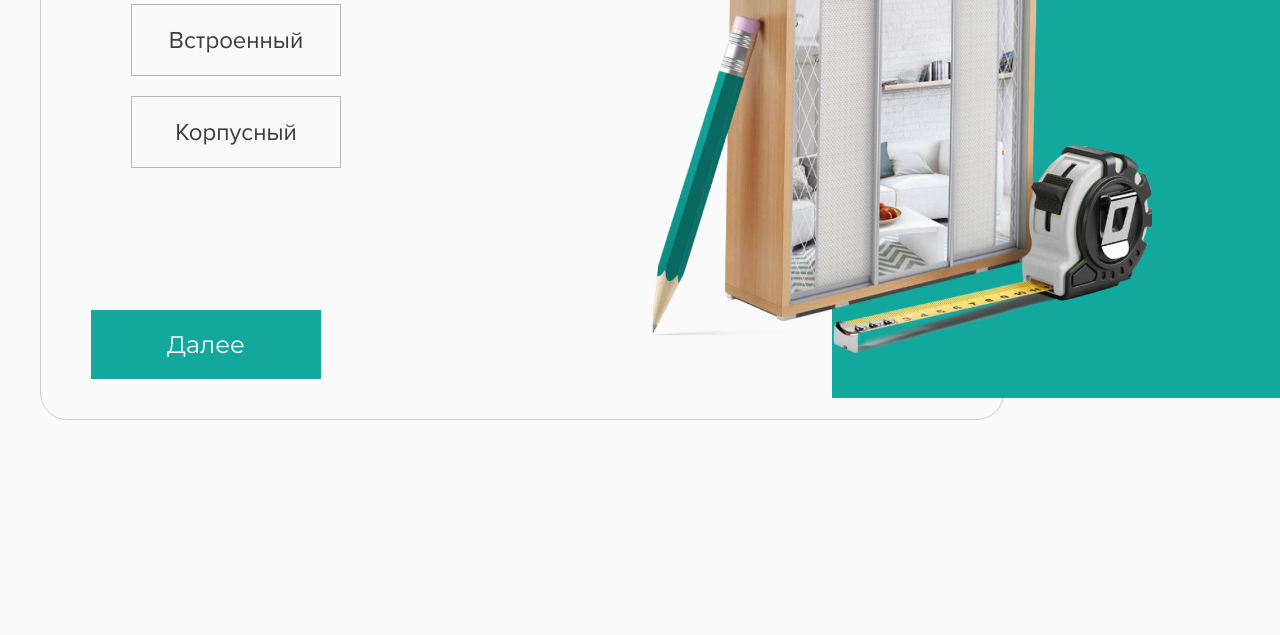
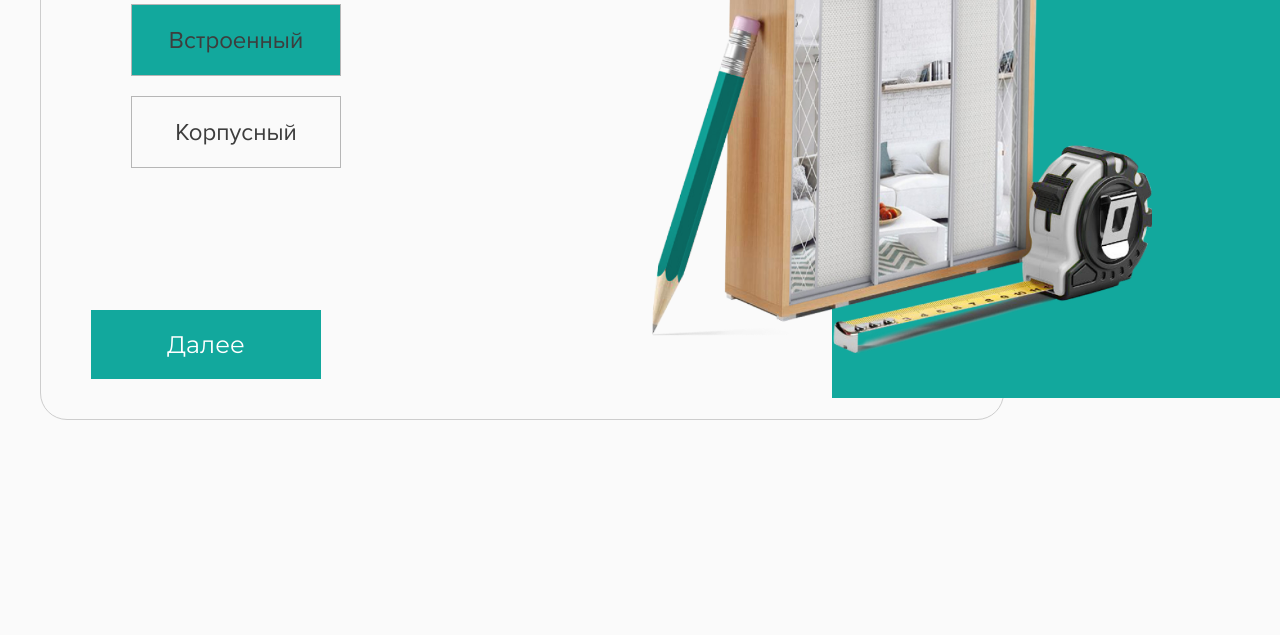
Before and after one commit to BRITVA-hp/komoda, a website: page quiz.html in a window 1280 px wide. Shown: the part 165-800 px from the top of the page. Drawn offline with Linux system fonts and the light colour scheme; files whose address does not match are found by name.

Commit message:
quiz__label--active

```diff
--- a/quiz.html
+++ b/quiz.html
@@ -29,7 +29,7 @@
 
       <div class="quiz__radio">
 
-        <label class="quiz__label"><input type="radio" name="type"><span><p>Встроенный</p></span></label>
+        <label class="quiz__label--active quiz__label"><input type="radio" name="type"><span><p>Встроенный</p></span></label>
 
         <label class="quiz__label"><input type="radio" name="type"><span><p>Корпусный</p></span></label>
       </div>
```
